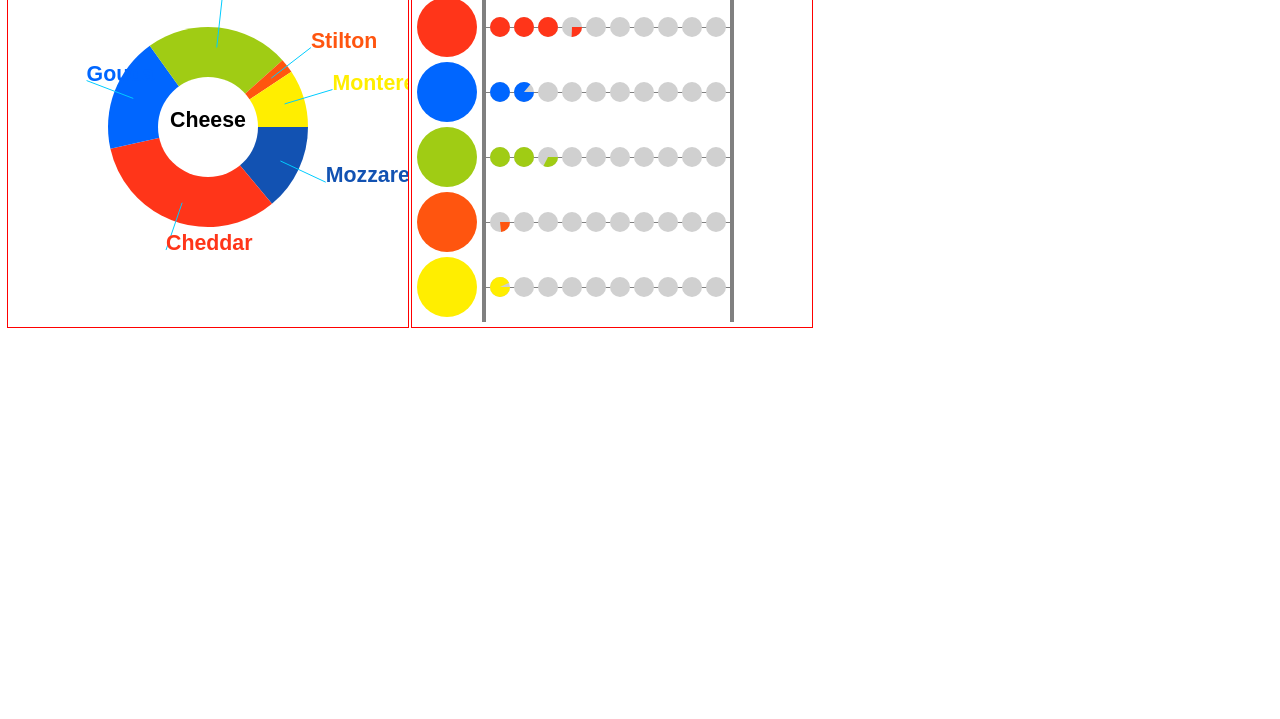
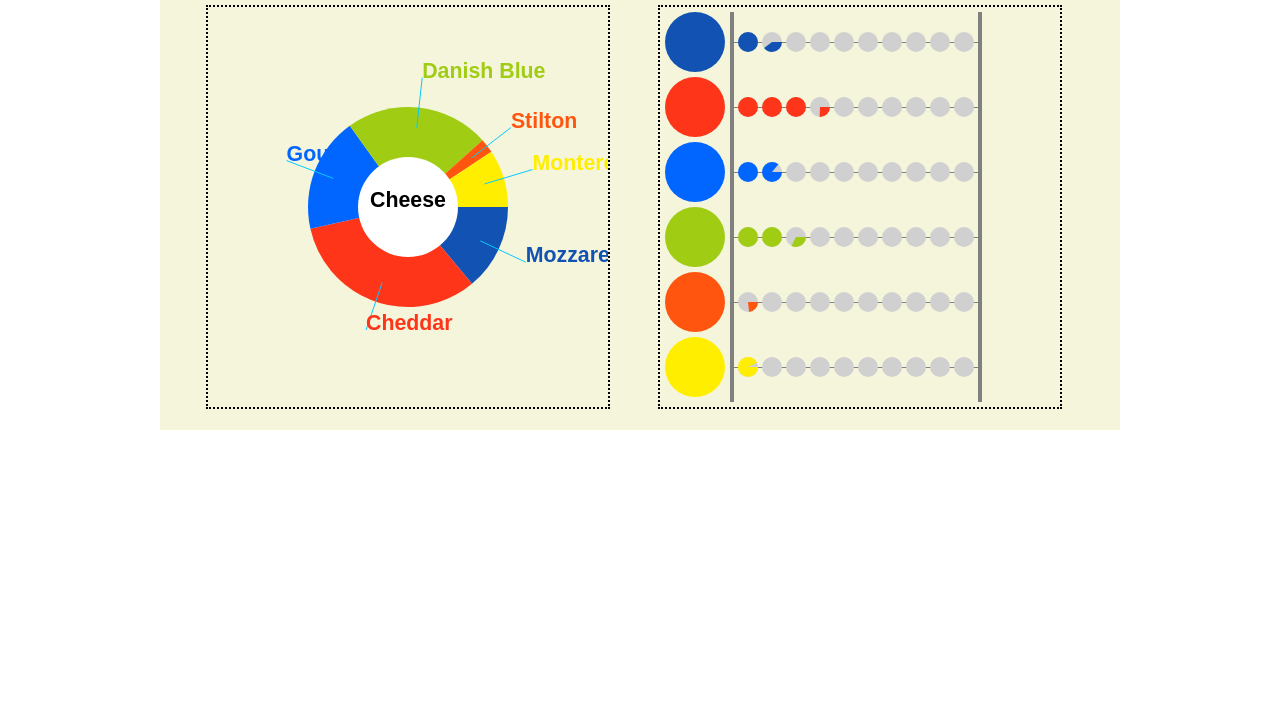
Before and after one commit to show0017/canvas-chart, a plain HTML site: page index.html in a window 1280 px wide. Shown: the part 81-800 px from the top of the page. Drawn offline with nearby package versions, Linux system fonts and the light colour scheme.

Commit message:
add resposive desgin for infographics

```diff
--- a/css/main.css
+++ b/css/main.css
@@ -1,4 +1,32 @@
+.wrapper{
+    min-width: 400px;
+    max-width: 960px;
+    margin: 0 auto;
+    background-color: beige;
+}
+
+.col{
+    display: block;
+    max-width: 400px;
+    margin: 0 auto;
+    padding-bottom: 2%;
+}
+
 #pie-chart,
 #temp-chart{
-    outline: 1px solid red;
+    outline: 2px dotted black;
 }
+
+@media screen and (min-width: 970px){
+    .col{
+        display: inline-block;
+        margin: 0 2.5%;
+
+    }
+    .col:first-child{
+        margin-left: 5%;
+    }
+    .col:last-child{
+        margin-right: 5%;
+    }
+}
--- a/index.html
+++ b/index.html
@@ -12,8 +12,15 @@
 
     <div class="wrapper">
 
-        <canvas id="pie-chart" height="400" width="400"></canvas>
+        <div class="col">
+            <h1>Pie Chart Graph</h1>
+            <canvas id="pie-chart" height="400" width="400"></canvas>
+        </div>
+
+        <div class="col">
+        <h1>Temp Chart Graph</h1>
         <canvas id="temp-chart" height="400" width="400"></canvas>
+        </div>
 
     </div>
     <script src="js/main.js"></script>
```
